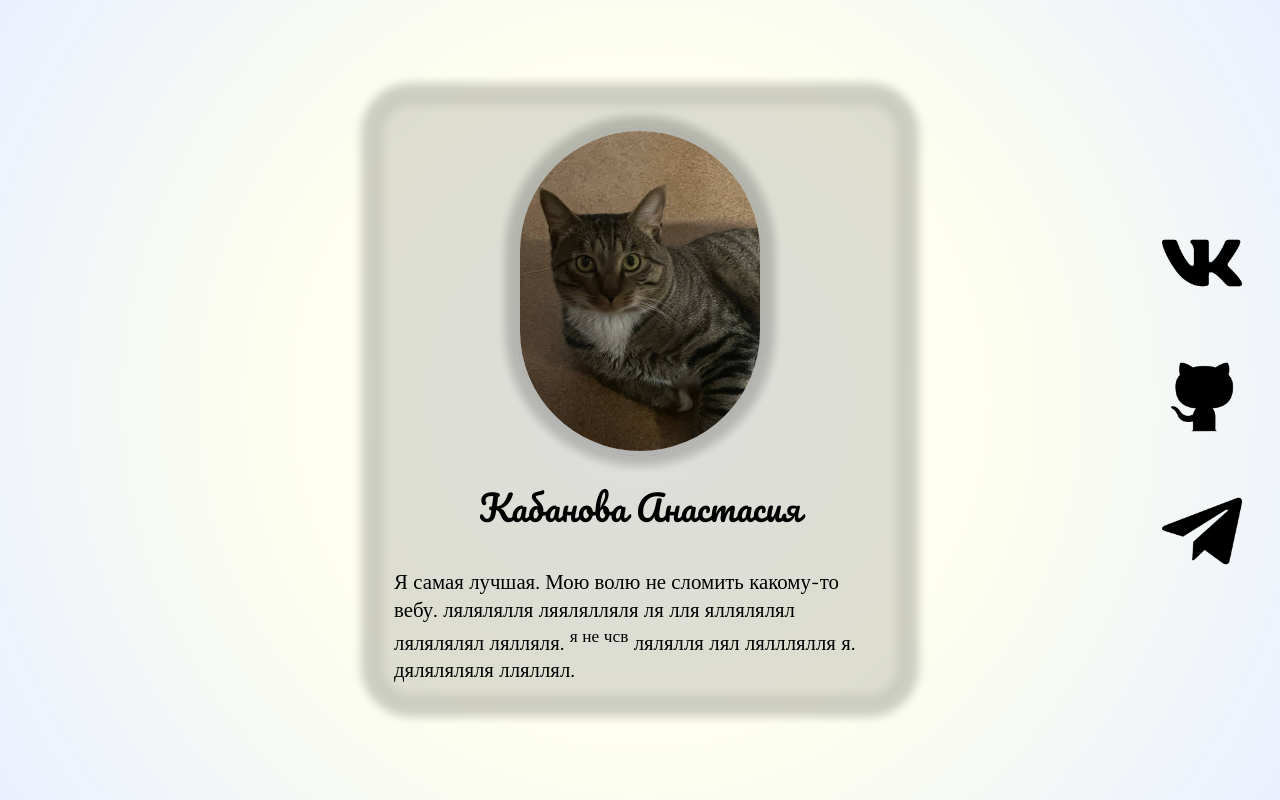
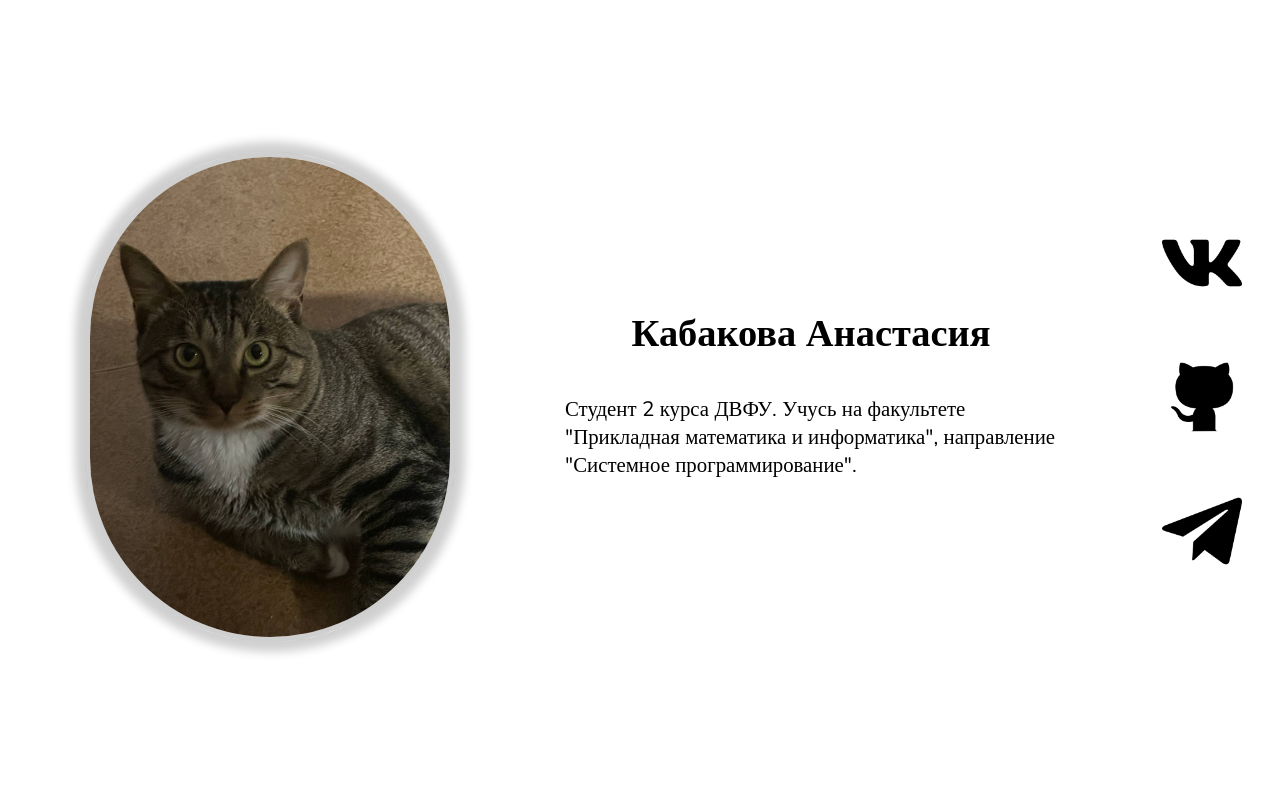
Before and after one commit to kabakovanastia/weblab2, a plain HTML site: page index.html in a window 1280 px wide. Drawn offline with nearby package versions, Linux system fonts and the light colour scheme; a web font is replaced by a local one.

Commit message:
change design

```diff
--- /dev/null
+++ b/animations.css
@@ -0,0 +1,105 @@
+:root {
+    --animm-time: 1.2s;
+}
+
+.top-anim {
+    animation-duration: var(--animm-time);
+    animation-name: slide-in-top;
+}
+
+.middle-anim {
+    animation-duration: var(--animm-time);
+    animation-name: slide-in-middle;
+}
+
+.bottom-anim {
+    animation-duration: var(--animm-time);
+    animation-name: slide-in-bottom;
+}
+
+.myphoto-container {
+    animation-duration: calc(var(--animm-time) * 2);
+    animation-name: slide-in-myphoto;
+}
+
+.name-container {
+    animation-duration: calc(var(--animm-time) * 3);
+    animation-name: slide-in-name;
+}
+
+.about-container {
+    animation-duration: calc(var(--animm-time) * 3);
+    animation-name: slide-in-about;
+}
+
+@keyframes slide-in-name {
+    0% {
+        translate: 30vw -140vh;
+    }
+
+    66% {
+        translate: 30vw -140vh;
+    }
+
+    100% {
+        translate: 0 0;
+    }
+}
+
+@keyframes slide-in-about {
+    0% {
+        translate: 0 140vh;
+    }
+
+    66% {
+        translate: 0 140vh;
+    }
+
+    100% {
+        translate: 0 0;
+    }
+}
+
+@keyframes slide-in-myphoto {
+    0% {
+        translate: 30vw 140vh;
+    }
+
+    50% {
+        translate: 30vw 140vh;
+    }
+
+    100% {
+        translate: 0 0;
+    }
+}
+
+@keyframes slide-in-top {
+    0% {
+        translate: -120vw -40vh;
+    }
+
+    100% {
+        translate: 0 0;
+    }
+}
+
+@keyframes slide-in-middle {
+    0% {
+        translate: -120vw 0;
+    }
+
+    100% {
+        translate: 0 0;
+    }
+}
+
+@keyframes slide-in-bottom {
+    0% {
+        translate: -120vw 40vh;
+    }
+
+    100% {
+        translate: 0 0
+    }
+}
--- a/index.html
+++ b/index.html
@@ -5,6 +5,7 @@
     <meta charset="UTF-8">
     <meta name="viewport" content="width=device-width, initial-scale=1.0">
     <link rel="stylesheet" href="main.css">
+    <link rel="stylesheet" href="animations.css">
     <title>Nananastya</title>
 
     <link rel="preconnect" href="https://fonts.googleapis.com">
@@ -15,27 +16,44 @@
     <link
         href="https://fonts.googleapis.com/css2?family=Montserrat:ital,wght@0,100..900;1,100..900&family=Nunito:ital,wght@0,200..1000;1,200..1000&family=Pacifico&display=swap"
         rel="stylesheet">
+    <link href="https://fonts.googleapis.com/css2?family=Cormorant+SC:wght@300;400;500;600;700&display=swap"
+        rel="stylesheet">
 </head>
 
 <body>
     <!-- <header>
         <a href="https://mesenev.ru/"><span>Лучший преподаватель</span></a>
     </header> -->
-    <div class="main-conainer">
+    <!-- <div class="main-conainer">
         <div class="data-container">
             <img src="photo.jpg" class="myphoto">
             <h3 class="name">Кабанова Анастасия</h3>
             <p class="aboutme">Я самая лучшая. Мою волю не сломить какому-то вебу. лялялялля ляялялляля ля лля
                 яллялялял лялялялял лялляля. <sup>я не чсв</sup> лялялля лял лялллялля я. дяляляляля лляллял.</p>
         </div>
+    </div> -->
+    <div class="common-container">
+        <div class="myphoto-container"><img src="photo.jpg" class="myphoto"></div>
+
+        <div class="main-container">
+            <div class="name-container">
+                <h3 class="name">Кабакова Анастасия</h3>
+            </div>
+            <div class="about-container">
+                <p class="aboutme">Студент 2 курса ДВФУ. Учусь на факультете "Прикладная математика и информатика",
+                    направление "Системное программирование". </p>
+            </div>
+        </div>
+        <div class="empty-div"></div>
     </div>
-    <footer>
+
+    <div class="info">
         <div class="link-container">
-            <a href="https://vk.com/chipichh"><img class="icons" src="vk.png"></a>
-            <a href="https://github.com/kabakovanastia"><img class="icons" src="github.png"></a>
-            <a href="https://t.me/nananasta"><img class="icons" src="telegram.png"></a>
+            <a class="top-anim" href="https://vk.com/chipichh"><img class="icons" src="vk.png"></a>
+            <a class="middle-anim" href="https://github.com/kabakovanastia"><img class="icons" src="github.png"></a>
+            <a class="bottom-anim" href="https://t.me/nananasta"><img class="icons" src="telegram.png"></a>
         </div>
-    </footer>
+    </div>
 </body>
 
 </html>
--- a/main.css
+++ b/main.css
@@ -12,15 +12,16 @@ body {
     width: 100vw;
     overflow-y: hidden;
 
-    /* background-color: #E2E2DD; */
+    /* background-color: #E2E2DD;
 
     background: rgb(255, 255, 255);
-    background: radial-gradient(circle, rgba(255, 255, 255, 1) 0%, rgba(254, 255, 238, 1) 46%, rgba(234, 240, 255, 1) 100%);
+    background: radial-gradient(circle, rgba(255, 255, 255, 1) 0%, rgb(252, 255, 214) 46%, rgb(179, 201, 255) 100%); */
 
     /* background-image: url('top-view-orange-slices.jpg');
     background-position: 50% 50%;
     background-repeat: no-repeat;
     background-size: cover; */
+
 }
 
 /* header {
@@ -53,14 +54,14 @@ a img {
     height: 35px;
 }
 
-.main-conainer {
+/* .main-conainer {
     display: flex;
     align-items: center;
     justify-content: center;
     height: 100%;
-}
+} */
 
-.data-container {
+/* .data-container {
     display: flex;
     flex-direction: column;
     align-items: center;
@@ -76,12 +77,12 @@ a img {
     box-shadow: 0 0 10px 10px #00000030, 0 0 10px 10px inset #00000014;
 
     backdrop-filter: blur(2px);
-}
+} */
 
 .myphoto {
     /* max-width: 10vw; */
 
-    height: 40vh;
+    height: 60vh;
     width: auto;
 
     border-radius: 1000px;
@@ -100,11 +101,16 @@ a img {
 
 .name {
     margin-bottom: 20px;
-    font-size: 2.2rem;
+    font-size: 2.4rem;
     text-align: center;
+    margin-bottom: 30px;
 
-    font-family: "Pacifico", serif;
+    /* font-family: "Pacifico", serif;
     font-weight: 400;
+    font-style: normal; */
+
+    font-family: "Cormorant SC", serif;
+    font-weight: 600;
     font-style: normal;
 }
 
@@ -118,7 +124,7 @@ a img {
     font-style: normal;
 }
 
-footer {
+.info {
     position: absolute;
 
     height: 100%;
@@ -161,6 +167,36 @@ footer {
     border-bottom: 2px solid black;
 }
 
-/* .link-container {
+.common-container {
     display: flex;
-} */
+    justify-content: center;
+    align-items: center;
+
+    height: 100vh;
+}
+
+.main-container {
+    /* position: absolute; */
+    /* bottom: 20%;
+    left: 35%; */
+    width: 40vw;
+
+    display: flex;
+    flex-direction: column;
+}
+
+.myphoto-container {
+    /* position: absolute;
+    top: 5%;
+    left: 5%; */
+    margin-right: 100px;
+}
+
+.empty-div {
+    width: 10vw;
+    height: 10px;
+}
+
+.link-container {
+    display: flex;
+}
```
